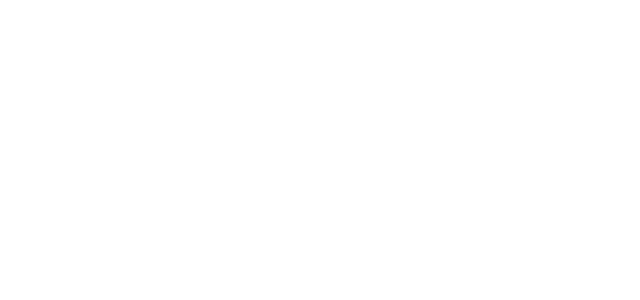
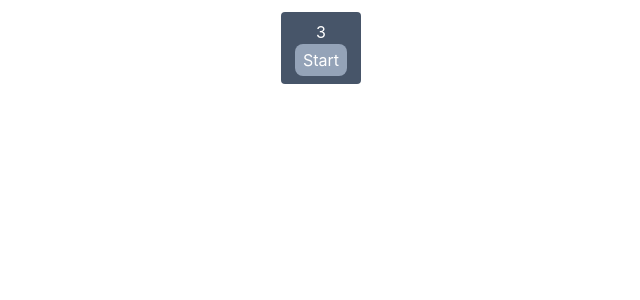
Before and after one commit to gateniomer/meditation-app, a React (Create React App) app: page / in a window 1280 px wide. Shown: the top 300 px of the page, without its empty margins (319-959 px from the left). Built offline with nearby package versions, Linux system fonts and the light colour scheme.

Commit message:
added basic stopwatch

```diff
--- a/src/App.js
+++ b/src/App.js
@@ -1,7 +1,9 @@
+import Home from "./pages/home.component";
 
 function App() {
   return (
     <div>
+      <Home/>
     </div>
   );
 }
--- /dev/null
+++ b/src/components/button/button.component.jsx
@@ -0,0 +1,9 @@
+const Button = ({onClickHandler,children}) => {
+  return (<button
+    className="block bg-slate-400 px-2 py-1 text-white rounded-lg mx-auto"
+    onClick={onClickHandler}>
+      {children}
+      </button>)
+}
+
+export default Button;
--- /dev/null
+++ b/src/components/countDownTimer/countDownTimer.component.jsx
@@ -0,0 +1,57 @@
+import {useEffect, useState} from 'react';
+import Button from '../button/button.component';
+
+export const CountDownTimer = ({howLong}) =>{
+  const [time,setTime] = useState(howLong);
+  const [isRunning,setIsRunning] = useState(false);
+
+  useEffect(()=>{
+    let interval = null;
+    if(isRunning){
+      interval = setInterval(()=> updateTime(interval),1000);
+    }else{
+      clearInterval(interval);
+    }
+
+    return () => clearInterval(interval);
+  },[isRunning]);
+
+  const updateTime = (interval) => {
+    setTime((prev)=> {
+      if(prev > 1){
+        return prev-1;
+      }else{
+        clearInterval(interval);
+        setIsRunning(false);
+        return 0;
+      }
+    })
+  }
+
+  return (
+    <div className="bg-slate-600 block text-center mx-auto w-20 my-3 text-white p-2 rounded">
+
+      {console.log('Stopwatch rendered',time)}
+
+      <h1>{time}</h1>
+
+      {!isRunning && time === howLong && <Button
+      onClickHandler={()=> setIsRunning(true)}>Start</Button>}
+
+      {isRunning && time >0 && <Button
+      onClickHandler={()=> setIsRunning(false)}>Stop</Button>}
+
+
+      {!isRunning && time >0 && time !== howLong && <Button
+      onClickHandler={()=> setIsRunning(true)}>Resume</Button>}
+
+      {(isRunning || time !==howLong) && <Button
+      onClickHandler={()=>{
+        setTime(howLong)
+        setIsRunning(false)}}>Reset</Button>}
+
+    </div>
+  )
+}
+
+export default CountDownTimer;
--- a/src/index.js
+++ b/src/index.js
@@ -6,9 +6,9 @@
 
 const root = ReactDOM.createRoot(document.getElementById('root'));
 root.render(
-  <React.StrictMode>
+  // <React.StrictMode>
     <App />
-  </React.StrictMode>
+  // </React.StrictMode>
 );
 
 // If you want to start measuring performance in your app, pass a function
--- /dev/null
+++ b/src/pages/home.component.jsx
@@ -0,0 +1,27 @@
+import CountDownTimer from "../components/countDownTimer/countDownTimer.component";
+import {useState} from 'react';
+
+const Home = () => {
+  const [isCountDownTimerRunning,setIsCountDownTimerRunning] = useState(false);
+
+  const onClickHandler = () => {
+    setIsCountDownTimerRunning((prev) => !prev);
+  }
+  const onCountDownTimerFinish = () => {
+    console.log('finished!');
+    setIsCountDownTimerRunning(false);
+  }
+  // onCountDownTimerFinish.bind(this);
+  return(
+    <div>
+      {console.log('Home Page rendered!')}
+      <CountDownTimer
+      howLong={3}
+      start={isCountDownTimerRunning}
+      onFinish={onCountDownTimerFinish}
+      />
+
+    </div>
+  )
+}
+export default Home;
```
